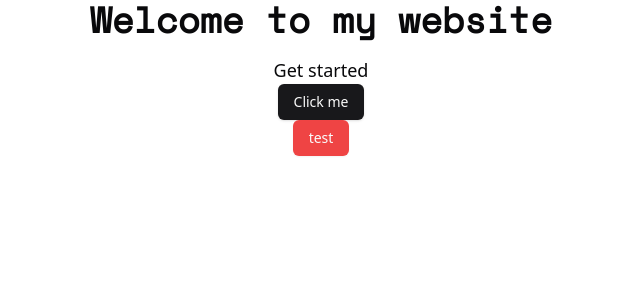
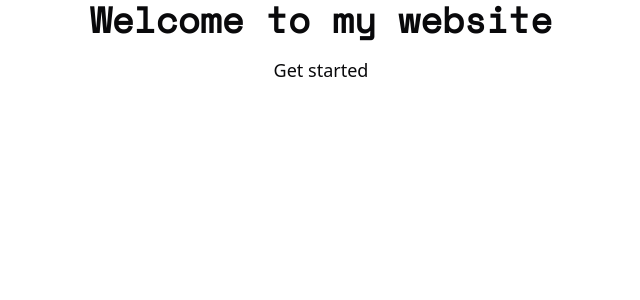
Before and after one commit to nikhilsahni7/nikhilsahni.me, a Next.js app: page / in a window 1280 px wide. Shown: the top 300 px of the page, without its empty margins (319-959 px from the left). Built offline with nearby package versions, Linux system fonts and the light colour scheme.

Commit message:
testing live chnages

```diff
--- a/src/app/page.tsx
+++ b/src/app/page.tsx
@@ -9,9 +9,6 @@ const page = () => {
     >
       <h1 className="text-4xl font-bold code-font">Welcome to my website </h1>
       <p className="text-lg mt-4">Get started</p>
-
-      <Button>Click me</Button>
-      <Button variant={"destructive"}>test</Button>
     </div>
   );
 };
```
